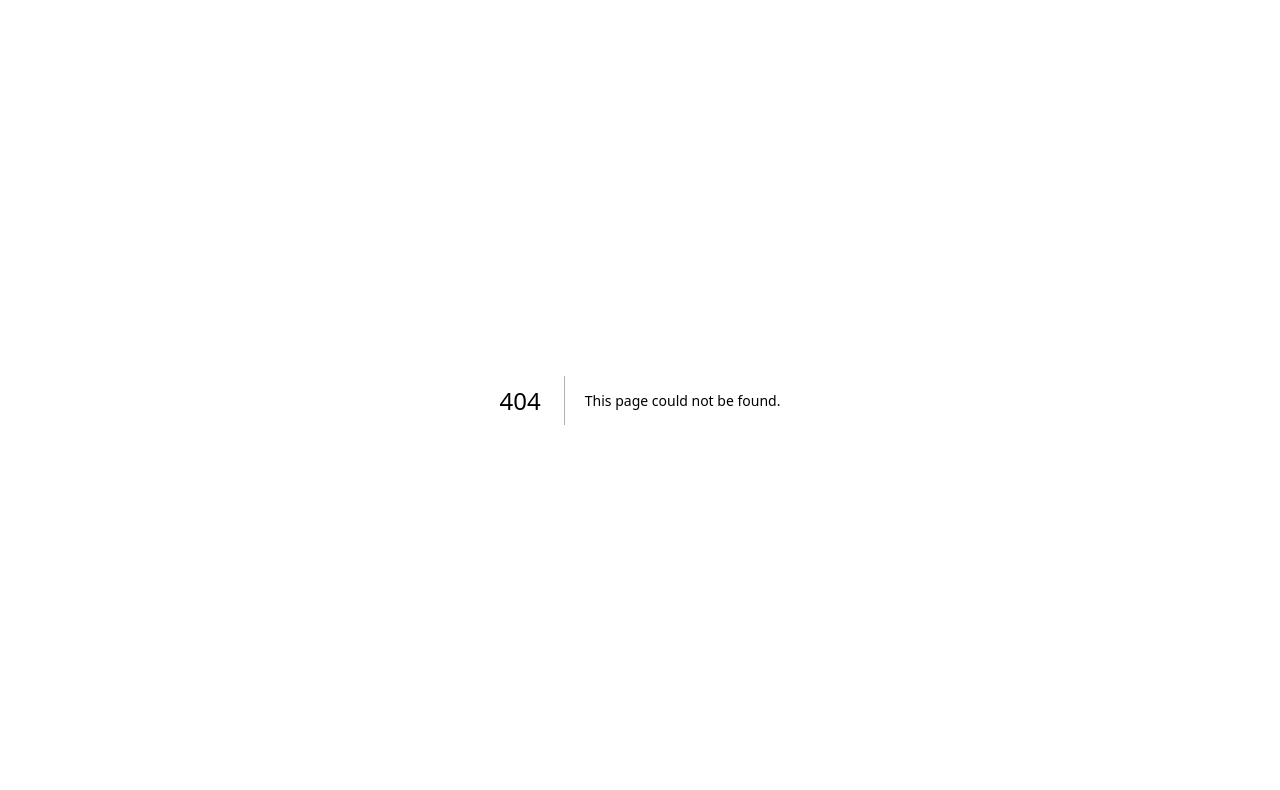
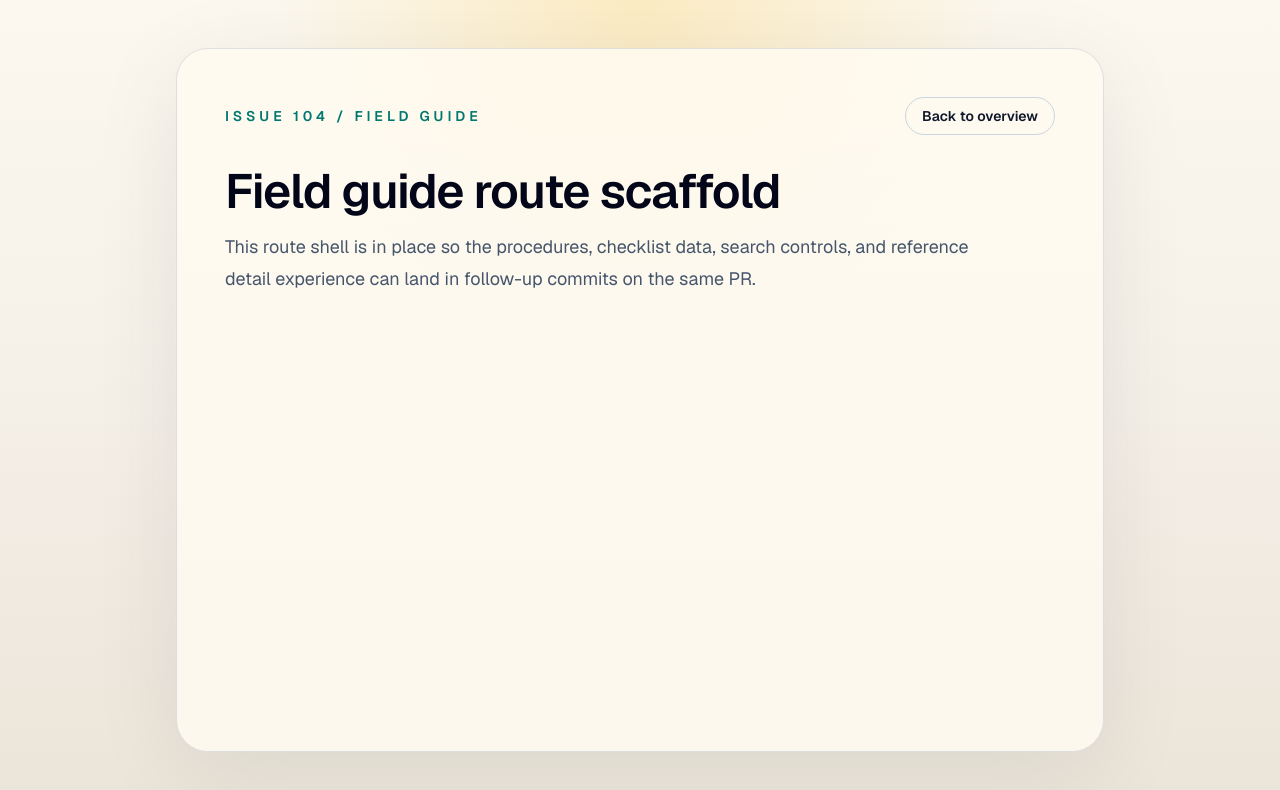
Before and after one commit to iamasx/api-test, a Next.js app: page /field-guide in a window 1280 px wide. Before the commit this address had no page. Shown: the top 790 px of the page. Built offline with nearby package versions, Linux system fonts and the light colour scheme.

Commit message:
feat: scaffold field guide route

```diff
--- /dev/null
+++ b/src/app/field-guide/page.tsx
@@ -0,0 +1,39 @@
+import type { Metadata } from "next";
+import Link from "next/link";
+
+export const metadata: Metadata = {
+  title: "Field Guide",
+  description:
+    "Initial route shell for the field guide experience with procedures, checklists, and reference content.",
+};
+
+export default function FieldGuidePage() {
+  return (
+    <main className="mx-auto flex w-full max-w-5xl flex-1 px-6 py-12 sm:px-10 lg:px-12">
+      <section className="w-full rounded-[2rem] border border-[var(--line)] bg-[var(--surface)] p-8 shadow-[0_20px_90px_rgba(15,23,42,0.08)] sm:p-10 lg:p-12">
+        <div className="flex flex-wrap items-center justify-between gap-4">
+          <p className="text-sm font-semibold uppercase tracking-[0.28em] text-teal-700">
+            Issue 104 / Field Guide
+          </p>
+          <Link
+            href="/"
+            className="rounded-full border border-slate-300 px-4 py-2 text-sm font-semibold text-slate-700 transition hover:border-slate-950 hover:text-slate-950"
+          >
+            Back to overview
+          </Link>
+        </div>
+
+        <div className="mt-8 space-y-4">
+          <h1 className="text-4xl font-semibold tracking-tight text-slate-950 sm:text-5xl">
+            Field guide route scaffold
+          </h1>
+          <p className="max-w-3xl text-lg leading-8 text-slate-600">
+            This route shell is in place so the procedures, checklist data,
+            search controls, and reference detail experience can land in
+            follow-up commits on the same PR.
+          </p>
+        </div>
+      </section>
+    </main>
+  );
+}
```
